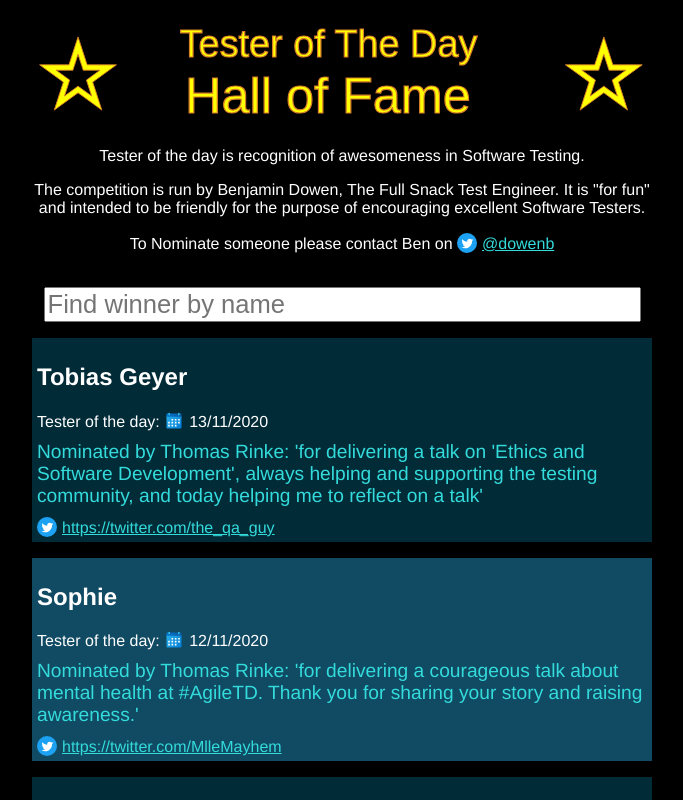
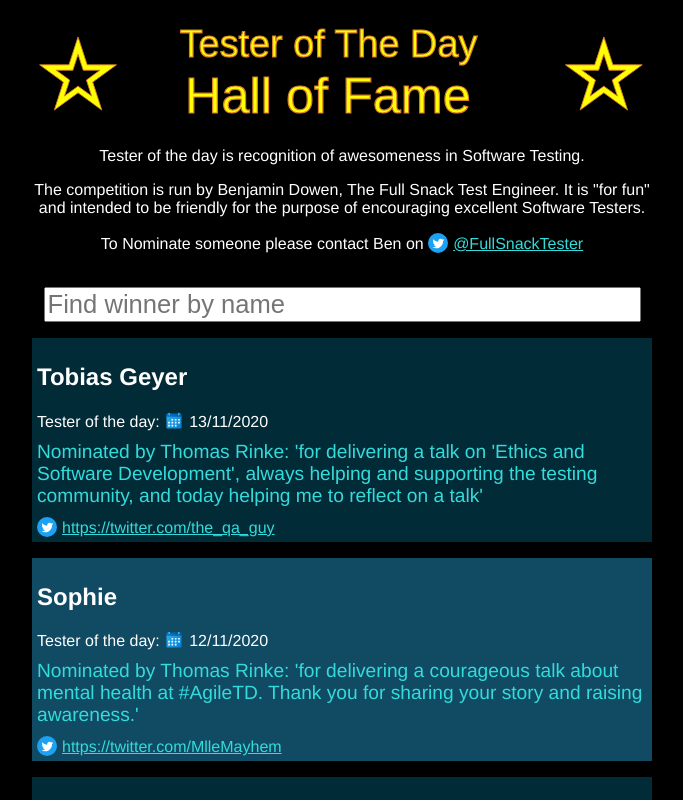
Before and after one commit to dowenb/tester-of-the-day, a Vue app: page / in a window 1280 px wide. Shown: the top 800 px of the page, without its empty margins (298-981 px from the left). Built offline with nearby package versions, Linux system fonts and the light colour scheme.

Commit message:
Update HallOfFame.vue

```diff
--- a/src/components/HallOfFame.vue
+++ b/src/components/HallOfFame.vue
@@ -16,7 +16,7 @@
     <p>
       To Nominate someone please contact Ben on
       <img src="../assets/twitter.svg" class="icon" alt="Twitter logo" />
-      <a href="https://twitter.com/dowenb">@dowenb</a>
+      <a href="https://twitter.com/fullsnacktester">@FullSnackTester</a>
     </p>
     <br />
     <input
@@ -49,7 +49,7 @@
       found in various places on the internet, start here:
       <a href="https://linktr.ee/dowenb">https://linktr.ee/dowenb</a>
     </p>
-    <a href="https://twitter.com/dowenb">
+    <a href="https://twitter.com/fullsnacktester">
       <img
         src="../assets/fullsnack.jpg"
         class="fullSnack"
```
